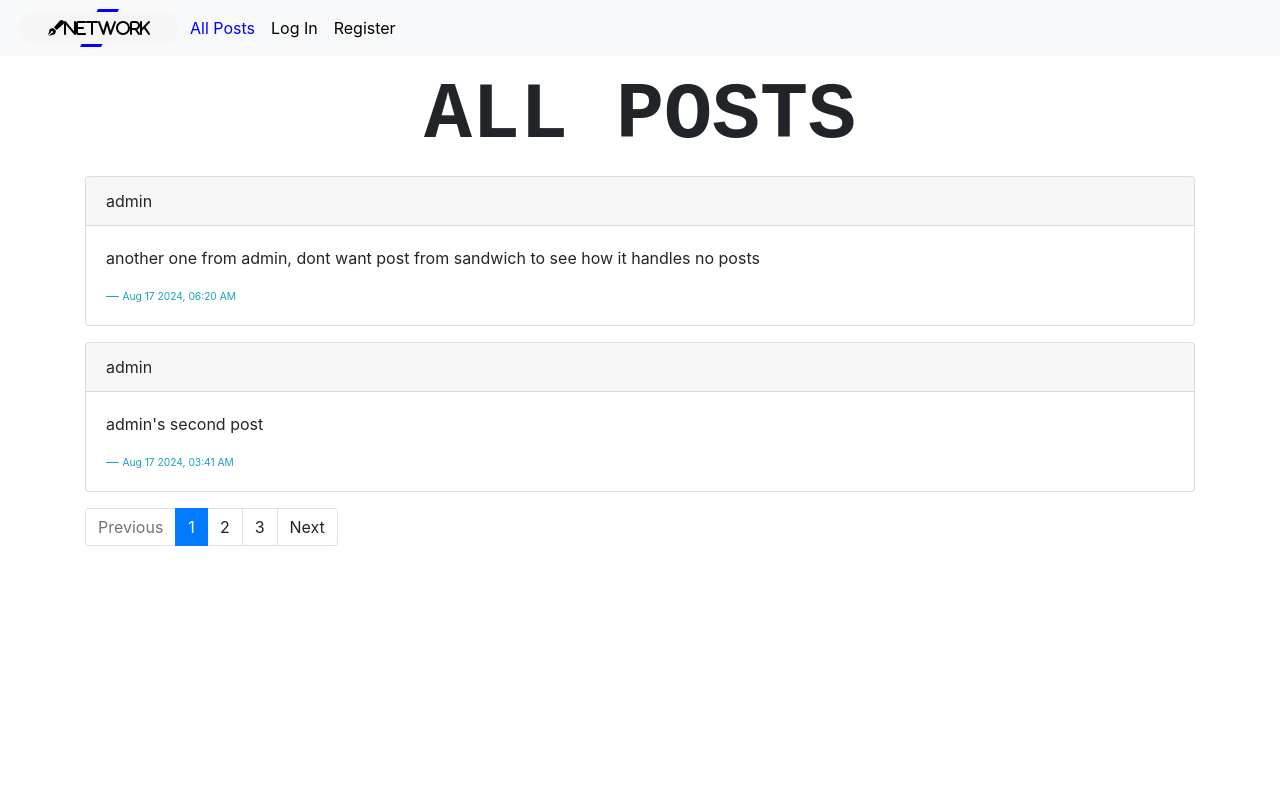
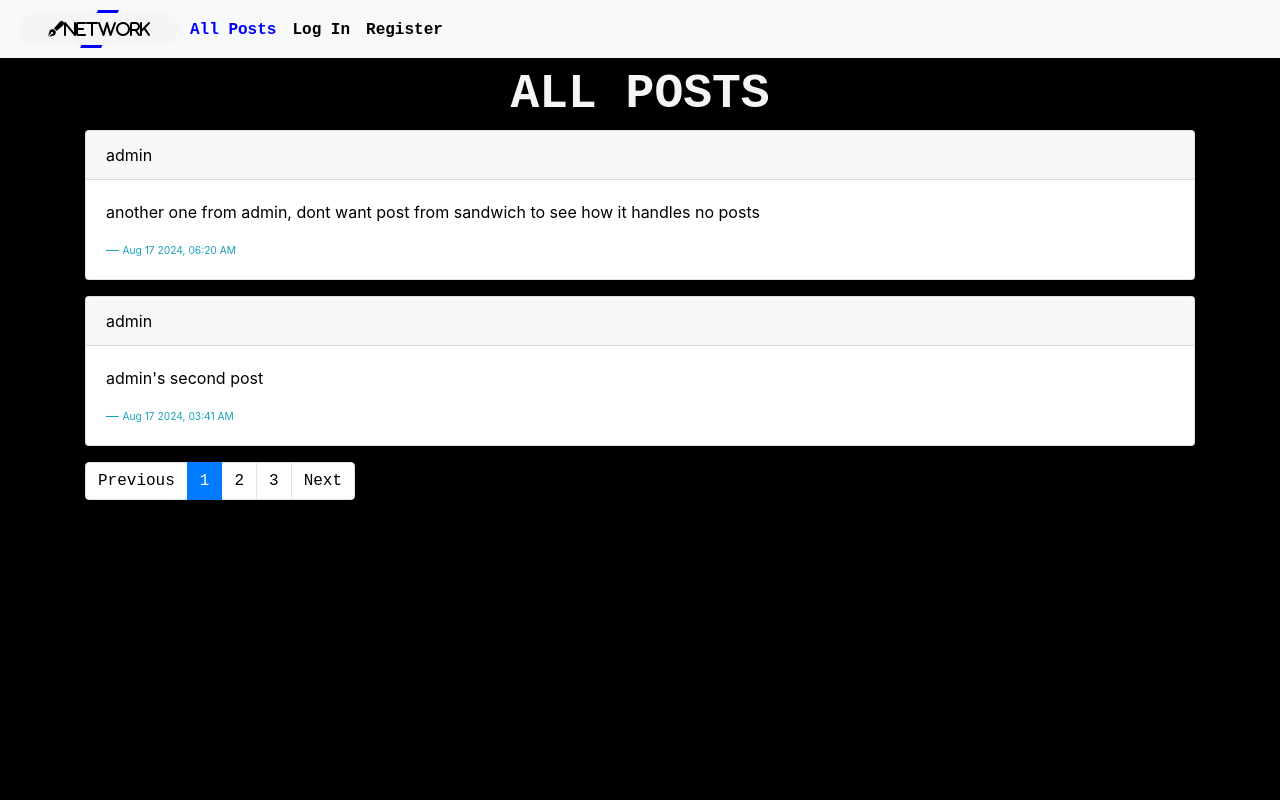
Before and after one commit to Izzywa/Network, a Django app: page / in a window 1280 px wide. Run offline with Django 3.2, Linux system fonts and the light colour scheme; data comes from the database, SQL or seed files in the repository; both versions use the stored data as it was after the commit; some libraries are stand-ins or nearby versions.

Commit message:
added more styling when i should focus :/

```diff
--- a/network/static/network/styles.css
+++ b/network/static/network/styles.css
@@ -1,4 +1,4 @@
-#new-post-btn {
+.submit-btn, #new-post-btn {
   border: none;
   border-radius: 25px;
   height: 2em;
@@ -14,7 +14,7 @@
 
 .title span {
   font-family: "Courier New", Courier, monospace;
-  font-size: 5em;
+  font-size: 3em;
   font-weight: bold;
 }
 
@@ -25,6 +25,7 @@
 #new-post-btn:hover {
   background-color: black;
   color: whitesmoke;
+  letter-spacing: 2px;
 }
 
 .title, .brand, #new-post-btn {
@@ -39,6 +40,8 @@
 .nav-link span {
   color: black;
   transition: 0.3s;
+  font-family: "Courier New", Courier, monospace;
+  font-weight: bold;
 }
 .nav-link span.active {
   color: blue;
@@ -46,6 +49,7 @@
 
 .nav-link span:hover {
   color: blue;
+  letter-spacing: 2px;
 }
 
 .brand {
@@ -81,4 +85,29 @@
   border: none;
 }
 
+body {
+  background-color: black;
+  min-height: 100vh;
+  color: whitesmoke;
+}
+
+.submit-btn {
+  font-family: "Courier New", Courier, monospace;
+  font-weight: bold;
+}
+
+.card {
+  color: black;
+}
+
+.page-item {
+  font-family: "Courier New", Courier, monospace;
+  color: black;
+  transition: 0.2s;
+}
+
+.page-item:hover {
+  letter-spacing: 2px;
+}
+
 /*# sourceMappingURL=styles.css.map */
--- a/network/static/network/styles.scss
+++ b/network/static/network/styles.scss
@@ -14,7 +14,7 @@
 
 %big-font {
     font-family: 'Courier New', Courier, monospace;
-    font-size: 5em;
+    font-size: 3em;
     font-weight: bold;
 }
 
@@ -24,7 +24,8 @@
 
 %buttons-hover {
 background-color: black;
-color: whitesmoke
+color: whitesmoke;
+letter-spacing: 2px;
 }
 
 %center {
@@ -48,6 +49,8 @@ color: whitesmoke
 .nav-link span {
     color: black;
     transition: 0.3s;
+    font-family: 'Courier New', Courier, monospace;
+    font-weight: bold;
     &.active {
         color: blue;
     }
@@ -56,6 +59,7 @@ color: whitesmoke
 
 .nav-link span:hover {
     color:blue;
+    letter-spacing: 2px;
 }
 
 .brand {
@@ -94,3 +98,28 @@ color: whitesmoke
     border: none;
     }
 }
+
+body {
+    background-color: black;
+    min-height: 100vh;
+    color: whitesmoke;
+}
+
+.submit-btn {
+    @extend %buttons;
+    font-family: 'Courier New', Courier, monospace;
+    font-weight: bold;
+}
+
+.card {
+    color:black;
+}
+
+.page-item{
+    font-family: 'Courier New', Courier, monospace;
+    color: black;
+    transition: 0.2s;
+}
+.page-item:hover {
+    letter-spacing: 2px;
+}
```
Also changed, not shown: network/templates/network/index.html (+11 -16 lines), network/templates/network/login.html (+4 -3 lines), network/templates/network/register.html (+5 -3 lines), db.sqlite3, 1 other file.
